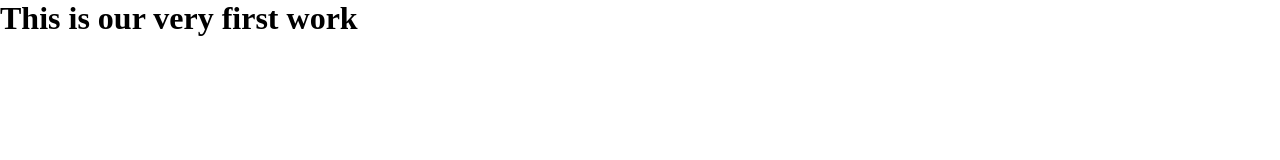
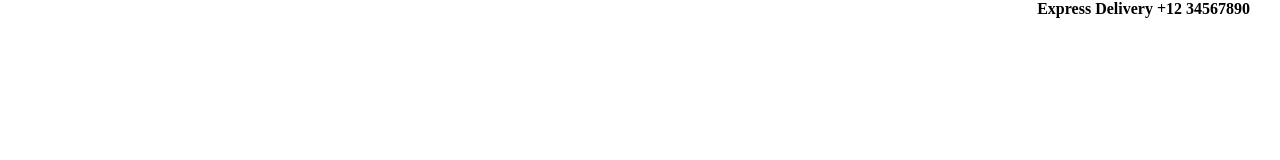
Before and after one commit to MJawad703/food-web-project, a plain HTML site: page index.html in a window 1280 px wide. Drawn offline with Linux system fonts and the light colour scheme.

Commit message:
Started header section added css in styles.css

```diff
--- a/index.html
+++ b/index.html
@@ -8,6 +8,11 @@
     <link rel="stylesheet" href="./src/css/styles.css" />
   </head>
   <body>
-    <h1>This is our very first work</h1>
+    <div class="header">
+      <div class="logo"></div>
+      <div class="express">
+        <b>Express Delivery +12 34567890</b>
+      </div>
+    </div>
   </body>
 </html>
--- a/src/css/styles.css
+++ b/src/css/styles.css
@@ -3,3 +3,9 @@
   padding: 0;
   box-sizing: border-box;
 }
+
+.header {
+  display: flex;
+  justify-content: space-between;
+  padding: 0px 30px;
+}
```
